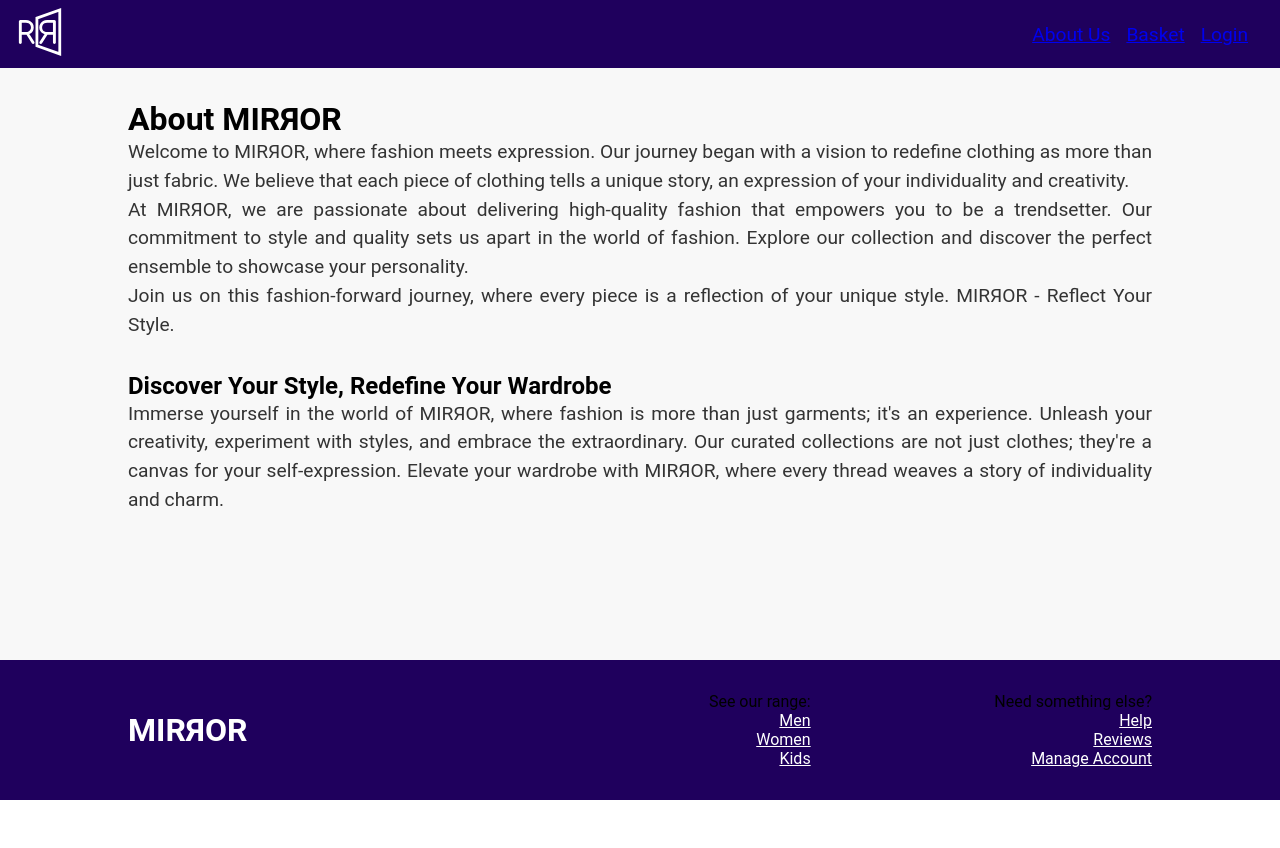
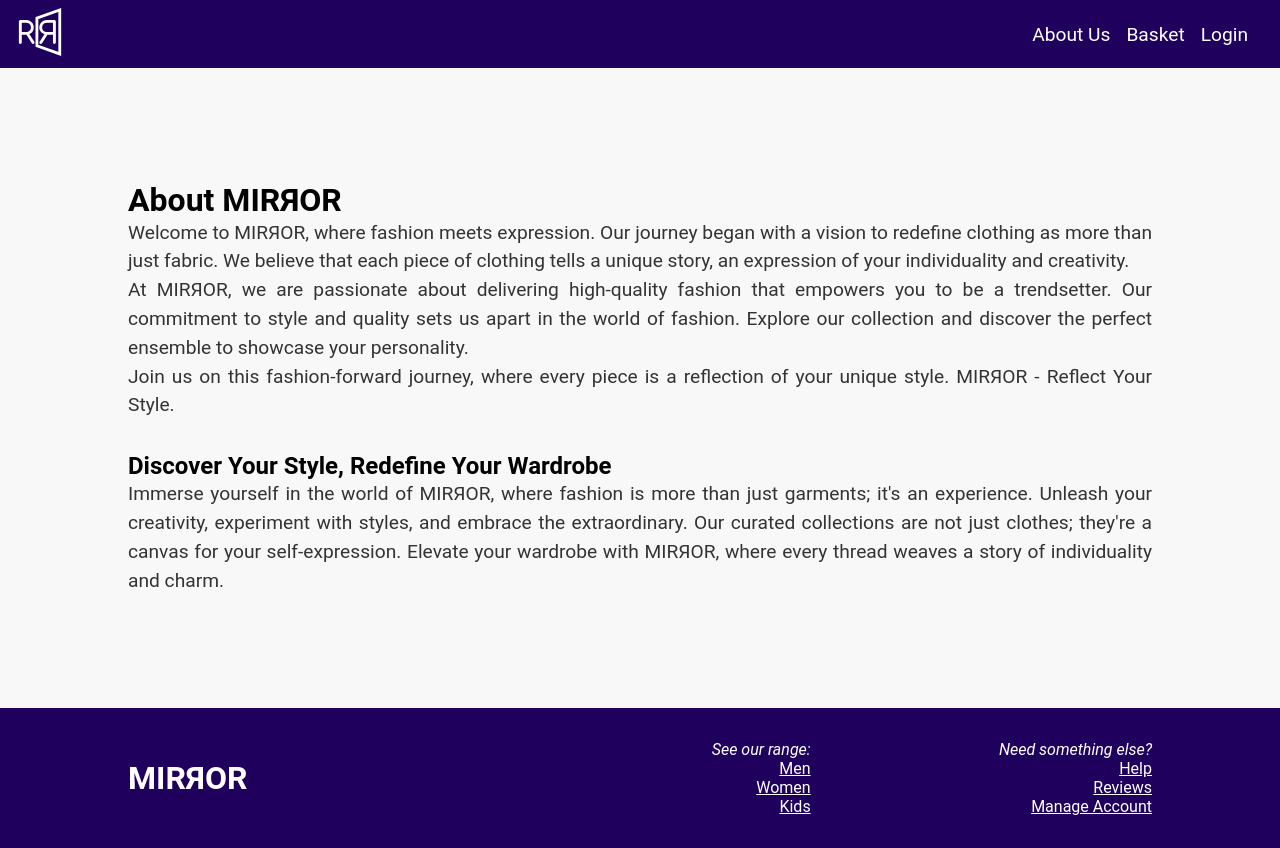
Before and after one commit to MIRROR-Team18/mirror, a PHP site: page /about/ in a window 1280 px wide. Before the commit the page ends 800 px from the top, so only its background shows below. Run offline with PHP 8.4, Linux system fonts and the light colour scheme.

Commit message:
Amended styling for header and footer

```diff
--- a/_components/footer.php
+++ b/_components/footer.php
@@ -3,13 +3,13 @@
         <h1>MIRЯOR</h1>
     </div>
     <div class="col">
-        <p>See our range:</p>
+        <p><i>See our range:</i></p>
         <a href="/products/">Men</a>
         <a href="/products/">Women</a>
         <a href="/products/">Kids</a>
     </div>
     <div class="col">
-        <p>Need something else?</p>
+        <p><i>Need something else?</i></p>
         <a href="/contact.php">Help</a>
         <a href="/reviews.php">Reviews</a>
         <a href="/account/manage.php">Manage Account</a>
--- a/_stylesheets/main.css
+++ b/_stylesheets/main.css
@@ -47,6 +47,16 @@
     padding: .5rem 1rem;
 }
 
+nav a {
+    color: white;
+    text-decoration: none;
+}
+
+nav a:hover {
+    cursor: pointer;
+    color: #ddd;
+}
+
 nav .right {
     padding: 1rem 2rem;
 }
@@ -69,9 +79,6 @@
     flex-flow: row wrap;
 
     text-align: right;
-
-    position: fixed;
-    bottom: 0;
 }
 
 footer .col:first-child {
@@ -79,8 +86,12 @@
     justify-content: center;
 }
 
-footer a, footer h1 {
+footer a, footer h1, footer p {
     color: white;
+}
+
+main {
+    min-height: 80vh;
 }
 
 header {
--- a/about.php
+++ b/about.php
@@ -12,7 +12,7 @@
     <?php include "./_components/header.php" ?>
 
     <!-- About Us Content -->
-    <div class="about-us-content">
+    <main class="about-us-content">
         <h1>About MIRЯOR</h1>
         <p>
             Welcome to MIRЯOR, where fashion meets expression. Our journey began with a vision to redefine clothing as more than just fabric. We believe that each piece of clothing tells a unique story, an expression of your individuality and creativity.
@@ -31,7 +31,7 @@
                 Immerse yourself in the world of MIRЯOR, where fashion is more than just garments; it's an experience. Unleash your creativity, experiment with styles, and embrace the extraordinary. Our curated collections are not just clothes; they're a canvas for your self-expression. Elevate your wardrobe with MIRЯOR, where every thread weaves a story of individuality and charm.
             </p>
         </div>
-    </div>
+    </main>
 
     <!-- Footer -->
     <?php include "./_components/footer.php" ?>
--- a/account/refund.php
+++ b/account/refund.php
@@ -23,7 +23,7 @@
     <?php include '../_components/header.php'; ?>
 
 
-    <div class="container">
+    <main class="container">
         <h2>Refund Request</h2>
         <form action="refund_processed.php" method="post">
             <label for="order_number">Order Number:</label>
@@ -34,7 +34,7 @@
 
             <input type="submit" value="Submit Refund Request">
         </form>
-    </div>
+    </main>
 
 
 
--- a/account/refund_processed.php
+++ b/account/refund_processed.php
@@ -62,14 +62,14 @@
 
 
 
-    <div class="container">
+    <main class="container">
         <h2>Refund Request Confirmation</h2>
 
             <p>Thank you for contacting the refund team. Your refund request has been sent, and we will contact you regarding your order very soon.</p>
             <p>Thank you</p>
 
         <a href="refund.php">Back to Refund Page</a>
-    </div>
+    </main>
 
 
 
--- a/basket.php
+++ b/basket.php
@@ -10,7 +10,7 @@
 <body>
     <?php include '_components/header.php'; ?>
 
-    <div class="basket-container">
+    <main class="basket-container">
         <h1>Your Shopping Basket</h1>
         <table id="basket">
             <thead>
@@ -80,7 +80,7 @@
             <!-- Use an anchor tag around the button for navigation -->
             <button onclick="storeQuantityData()" id="continue-to-checkout">Continue to Checkout</button>
         </div>
-    </div>
+    </main>
 
     <script>
         function storeQuantityData() {
--- a/contact.php
+++ b/contact.php
@@ -41,7 +41,7 @@
     <?php include "_components/header.php"; ?>
 
     <!-- Contact Us Content -->
-    <div class="contact-us-content">
+    <main class="contact-us-content">
         <h1>Contact Us</h1>
         <form method="POST">
             <label for="name">Your Name:</label>
@@ -58,7 +58,7 @@
         </form>
 
         <pre><?= $errorMessage ?></pre>
-    </div>
+    </main>
 
     <!-- Footer -->
     <?php include "_components/footer.php"; ?>
--- a/login.php
+++ b/login.php
@@ -42,7 +42,7 @@
 <body>
 <?php include '_components/header.php'; ?>
 
-<div class="login-1">
+<main class="login-1">
 
     <h2>Log In</h2>
     <form method="POST">
@@ -58,7 +58,7 @@
     </form>
 
     <p> Not a register user? <a href="register.php"> Register </a></p>
-</div>
+</main>
 
 <?php include '_components/footer.php'; ?>
 </body>
--- a/products/product.php
+++ b/products/product.php
@@ -23,7 +23,7 @@
 <body>
 <?php include '../_components/header.php'; ?>
 
-<div class="container">
+<main class="container">
 	<?php
 	// This will get product ID from URL
     if (!isset($_GET['id'])) {
@@ -50,7 +50,7 @@
 		echo "Product not found";
 	}
 	?>
-</div>
+</main>
 
 <?php include '../_components/footer.php'; ?>
 </body>
--- a/register.php
+++ b/register.php
@@ -86,7 +86,7 @@
 
 <body>
 <?php include '_components/header.php'; ?>
-<div class="Register">
+<main class="Register">
     <h2>Register</h2><br>
     <h4> You can register if you are a new user and need to set up login details. </h4>
     <br><h4> Please be ready to provide a username, password and valid email address.</h4><br>
@@ -116,7 +116,7 @@
     <p> Already a user? <a href="login.php">Log in</a></p>
     <p> Return back to the <a href="index.php"><em>home page</em></a></p> <!-- change html to homepage  -->
 
-</div>
+</main>
 <?php include '_components/footer.php'; ?>
 </body>
 
--- a/reviews.php
+++ b/reviews.php
@@ -30,7 +30,7 @@
         <h1>Rating & Reviews</h1>
     </div>
 
-    <div class="container">
+    <main class="container">
         <div class="sort-options">
             <label for="sort-select">Sort By:</label>
             <select id="sort-select" onchange="redirectToReviews(this.value)">
--- a/thanks.php
+++ b/thanks.php
@@ -12,10 +12,10 @@
     <?php include "_components/header.php"; ?>
 
     <!-- Follow-Up Content -->
-    <div class="follow-up-content">
+    <main class="follow-up-content">
         <h1>Message Sent!</h1>
         <p>Thank you for reaching out to us. We have received your message and will get back to you shortly.</p>
-    </div>
+    </main>
 
     <!-- Footer -->
     <?php include "_components/footer.php"; ?>
```
